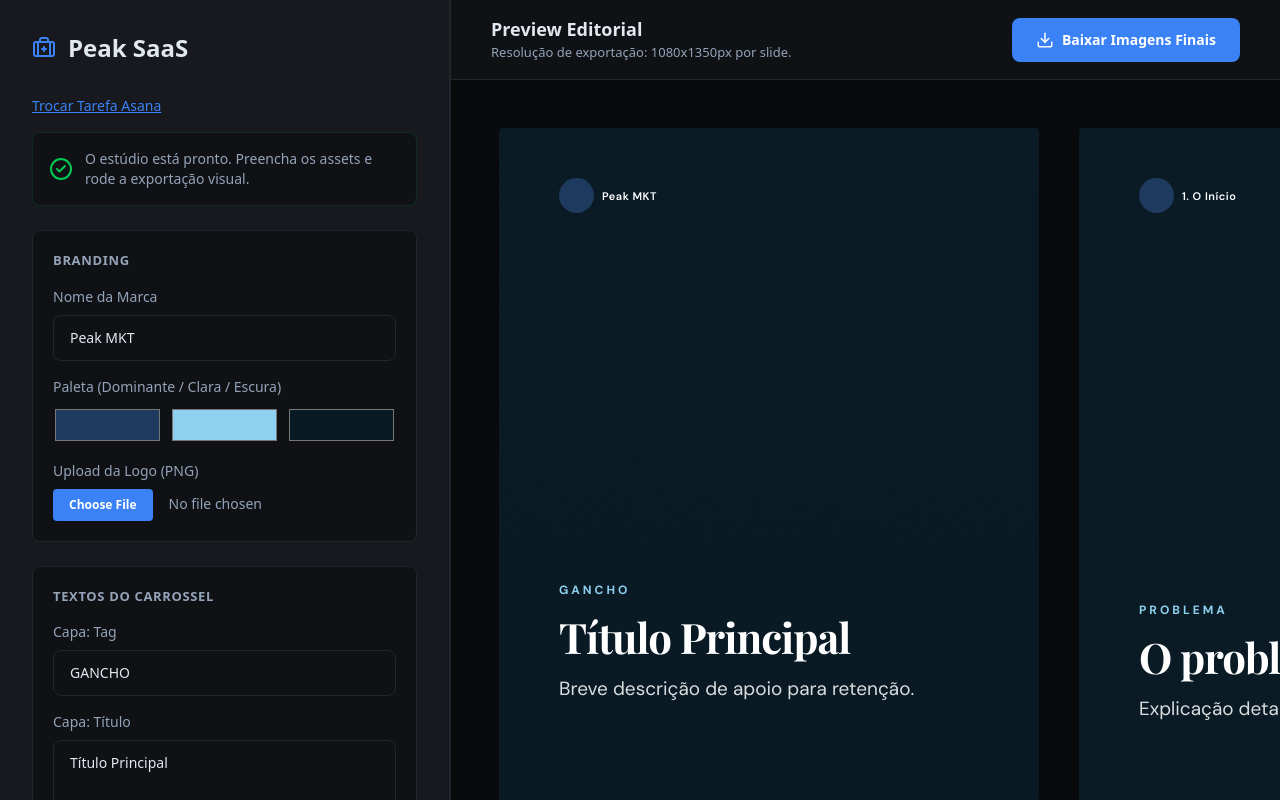
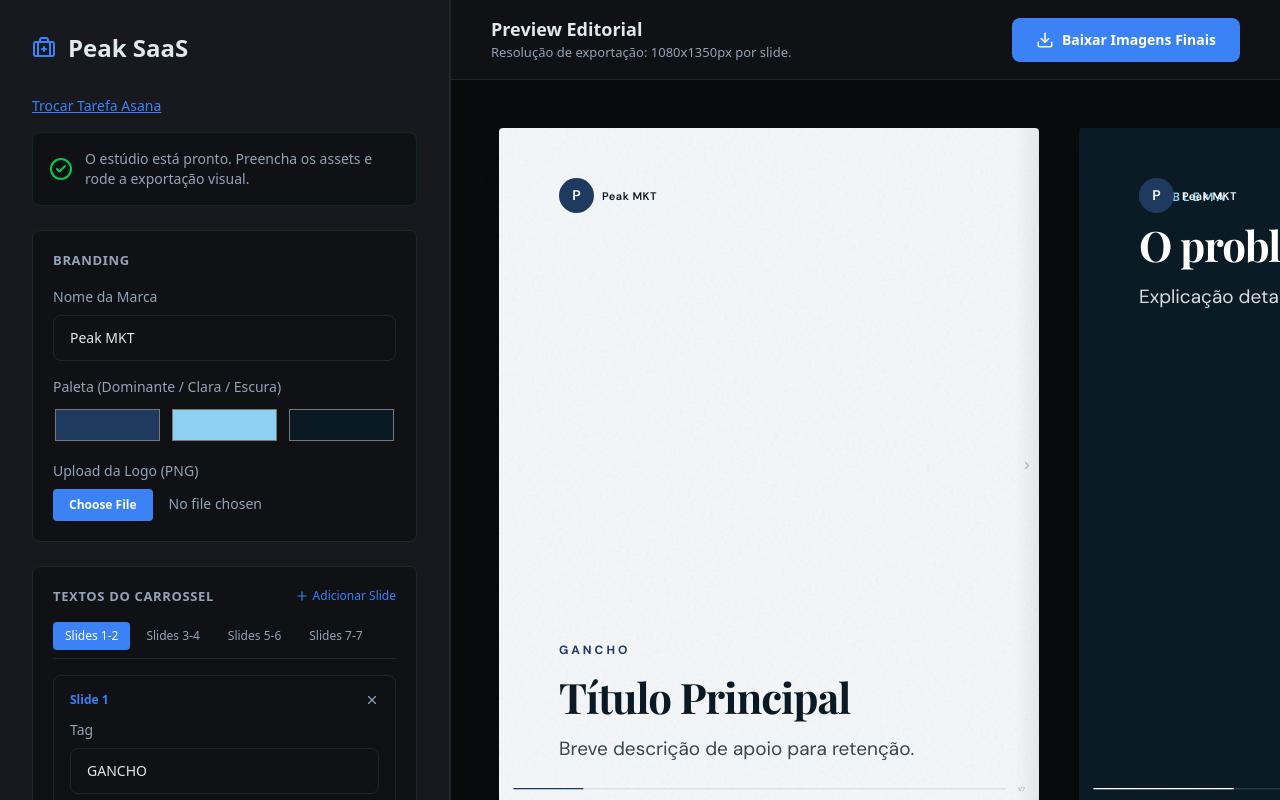
Before and after one commit to peakdigitalmkt-cloud/peak-carousel-saas, a Next.js app: page / in a window 1280 px wide. Both pictures are taken after a click on the button "Entrar no Estúdio Vazio". Built offline with nearby package versions, Linux system fonts and the light colour scheme; a web font is replaced by a local one.

Commit message:
feat: improvements carousel editor - logo upload, progress bar, dynamic tabs, aesthetic improvements

```diff
--- a/src/app/globals.css
+++ b/src/app/globals.css
@@ -85,7 +85,7 @@ body {
 .slide-light::before { opacity: 0.08; mix-blend-mode: multiply; }
 
 .slide-center { justify-content: center; text-align: center; align-items: center; }
-.slide-bottom { justify-content: flex-end; padding-bottom: 200px; }
+.slide-bottom { justify-content: flex-end; padding-bottom: 80px; }
 
 /* Tipografia Editorial Vercel-ready */
 .slide-tag {
@@ -194,3 +194,113 @@ body {
   position: relative;
   z-index: 5;
 }
+
+/* Barra de Progresso */
+.progress-bar {
+  position: absolute;
+  bottom: 0;
+  left: 0;
+  right: 0;
+  padding: 16px 28px 20px;
+  z-index: 10;
+  display: flex;
+  align-items: center;
+  gap: 10px;
+}
+
+.slide-light .progress-bar {
+  background: transparent;
+}
+
+.slide-dark .progress-bar {
+  background: transparent;
+}
+
+.progress-track {
+  flex: 1;
+  height: 3px;
+  border-radius: 2px;
+  overflow: hidden;
+}
+
+.slide-light .progress-track {
+  background: rgba(0,0,0,0.08);
+}
+
+.slide-dark .progress-track {
+  background: rgba(255,255,255,0.12);
+}
+
+.progress-fill {
+  height: 100%;
+  border-radius: 2px;
+  transition: width 0.3s ease;
+}
+
+.slide-light .progress-fill {
+  background: var(--brand-primary);
+}
+
+.slide-dark .progress-fill {
+  background: #fff;
+}
+
+.progress-label {
+  font-size: 11px;
+  font-weight: 500;
+  font-family: 'DM Sans', sans-serif;
+  min-width: 28px;
+  text-align: right;
+}
+
+.slide-light .progress-label {
+  color: rgba(0,0,0,0.3);
+}
+
+.slide-dark .progress-label {
+  color: rgba(255,255,255,0.4);
+}
+
+/* Seta de Arraste */
+.swipe-arrow {
+  position: absolute;
+  right: 0;
+  top: 0;
+  bottom: 0;
+  width: 48px;
+  z-index: 9;
+  display: flex;
+  align-items: center;
+  justify-content: center;
+}
+
+.slide-light .swipe-arrow {
+  background: linear-gradient(to right, transparent, rgba(0,0,0,0.06));
+  color: rgba(0,0,0,0.25);
+}
+
+.slide-dark .swipe-arrow {
+  background: linear-gradient(to right, transparent, rgba(255,255,255,0.08));
+  color: rgba(255,255,255,0.35);
+}
+
+/* Logo com inicial */
+.logo-initial {
+  width: 100%;
+  height: 100%;
+  display: flex;
+  align-items: center;
+  justify-content: center;
+  font-family: 'DM Sans', sans-serif;
+  font-size: 28px;
+  font-weight: 600;
+  color: #fff;
+}
+
+/* Photo overlay light */
+.photo-overlay-light {
+  position: absolute;
+  inset: 0;
+  background: linear-gradient(180deg, rgba(244,247,249,0) 0%, rgba(244,247,249,0.8) 80%, rgba(244,247,249,1) 100%);
+  z-index: 1;
+}
--- a/src/app/page.tsx
+++ b/src/app/page.tsx
@@ -1,38 +1,68 @@
 "use client";
 
-import React, { useState, useRef } from 'react';
+import React, { useState, useRef, useEffect } from 'react';
 import { toPng } from 'html-to-image';
-import { Download, Upload, BriefcaseMedical, CheckCircle2, Link2 } from 'lucide-react';
+import { Download, Upload, BriefcaseMedical, CheckCircle2, Link2, ChevronLeft, ChevronRight, Plus, X } from 'lucide-react';
+
+interface Slide {
+  tag: string;
+  title: string;
+  desc: string;
+}
+
+interface CarouselData {
+  logo: string;
+  logoData: string;
+  brandName: string;
+  colorPrimary: string;
+  colorLight: string;
+  colorDark: string;
+  heroPhoto: string;
+  slides: Slide[];
+}
+
+const DEFAULT_SLIDES: Slide[] = [
+  { tag: 'GANCHO', title: 'Título Principal', desc: 'Breve descrição de apoio para retenção.' },
+  { tag: 'PROBLEMA', title: 'O problema', desc: 'Explicação detalhada da dor.' },
+  { tag: 'SOLUÇÃO', title: 'A resposta', desc: 'O que resolve o problema.' },
+  { tag: 'RECUROS', title: 'O que você recebe', desc: 'Lista de features e benefícios.' },
+  { tag: 'DETALHES', title: 'Profundidade', desc: 'Personalização e diferenciais.' },
+  { tag: 'COMO FUNCIONA', title: 'Passo a passo', desc: 'Fluxo de trabalho.' },
+  { tag: 'CTA', title: 'Chamada para ação', desc: 'último slide com CTA claro.' },
+];
 
 export default function Home() {
   const [asanaUrl, setAsanaUrl] = useState('');
   const [asanaToken, setAsanaToken] = useState('');
   const [isLoading, setIsLoading] = useState(false);
   const [isConnected, setIsConnected] = useState(false);
+  const [activeTab, setActiveTab] = useState(0);
+  const [totalTabs, setTotalTabs] = useState(1);
 
-  // Load token from local storage on mount
   React.useEffect(() => {
     const saved = localStorage.getItem('peak_asana_token');
     if (saved) setAsanaToken(saved);
   }, []);
 
-  // Carousel Data
-  const [data, setData] = useState({
+  const [data, setData] = useState<CarouselData>({
     logo: '',
+    logoData: '',
     brandName: 'Peak MKT',
     colorPrimary: '#1e3a5f',
     colorLight: '#8ed0f0',
     colorDark: '#091a24',
     heroPhoto: '',
-    heroTag: 'GANCHO',
-    heroTitle: 'Título Principal',
-    heroDesc: 'Breve descrição de apoio para retenção.',
-    slide2Tag: 'PROBLEMA',
-    slide2Title: 'O problema',
-    slide2Desc: 'Explicação detalhada da dor.',
+    slides: [...DEFAULT_SLIDES],
   });
 
   const carouselRef = useRef<HTMLDivElement>(null);
+
+  useEffect(() => {
+    const slideCount = data.slides.length;
+    const tabs = Math.ceil(slideCount / 2);
+    setTotalTabs(tabs);
+    if (activeTab >= tabs) setActiveTab(Math.max(0, tabs - 1));
+  }, [data.slides.length]);
 
   const fetchAsanaTask = async () => {
     if (!asanaUrl) return alert('Cole a URL da tarefa do Asana primeiro.');
@@ -68,10 +98,32 @@ export default function Home() {
       const task = responseBody.data;
       if (!task) return alert('Tarefa não encontrada.');
 
+      // Parse description to extract slides
+      const notes = task.notes || '';
+      const lines = notes.split('\n').filter((l: string) => l.trim());
+
+      // Extract slide info from description
+      let extractedSlides: Slide[] = [];
+      if (lines.length > 0) {
+        // First line is title
+        const title = task.name;
+        const desc = lines.slice(0, 3).join('\n');
+
+        // Try to parse structured content
+        extractedSlides = [
+          { tag: 'GANCHO', title, desc },
+          ...lines.slice(1, 7).map((line: string, i: number) => ({
+            tag: `SLIDE ${i + 2}`,
+            title: line.substring(0, 50),
+            desc: line,
+          }))
+        ];
+      }
+
       setData({
         ...data,
-        heroTitle: task.name,
-        heroDesc: task.notes?.split('\n')[0] || 'Descrição extraída da tarefa',
+        brandName: task.name.split(' - ')[0] || 'Peak MKT',
+        slides: extractedSlides.length > 0 ? extractedSlides : [...DEFAULT_SLIDES],
       });
       setIsConnected(true);
 
@@ -199,44 +251,111 @@ export default function Home() {
                     accept="image/*"
                     className="w-full text-sm text-[var(--text-muted)] file:mr-4 file:py-2 file:px-4 file:rounded file:border-0 file:text-xs file:font-semibold file:bg-[var(--accent)] file:text-white hover:file:bg-[var(--accent-hover)] cursor-pointer"
                     onChange={e => {
-                      if (e.target.files?.[0]) setData({...data, logo: URL.createObjectURL(e.target.files[0])});
+                      const file = e.target.files?.[0];
+                      if (file) {
+                        const reader = new FileReader();
+                        reader.onload = (ev) => {
+                          setData({...data, logo: ev.target?.result as string});
+                        };
+                        reader.readAsDataURL(file);
+                      }
                     }}
                   />
                 </div>
               </div>
             </div>
 
-            {/* Slides Editor */}
+            {/* Slides Editor com abas dinâmicas */}
             <div className="bg-[var(--background)] border border-[var(--border)] p-5 rounded-lg">
-              <h3 className="text-[13px] uppercase tracking-wider font-bold text-[var(--text-muted)] mb-4">Textos do Carrossel</h3>
+              <div className="flex items-center justify-between mb-4">
+                <h3 className="text-[13px] uppercase tracking-wider font-bold text-[var(--text-muted)]">Textos do Carrossel</h3>
+                <button
+                  onClick={() => setData({...data, slides: [...data.slides, { tag: 'SLIDE', title: 'Novo Slide', desc: 'Descrição' }]})}
+                  className="flex items-center gap-1 text-xs text-[var(--accent)] hover:text-[var(--accent-hover)]"
+                >
+                  <Plus size={14} /> Adicionar Slide
+                </button>
+              </div>
+
+              {/* Abas dinâmicas */}
+              {totalTabs > 1 && (
+                <div className="flex items-center gap-1 mb-4 border-b border-[var(--border)] pb-2">
+                  {Array.from({ length: totalTabs }).map((_, i) => (
+                    <button
+                      key={i}
+                      onClick={() => setActiveTab(i)}
+                      className={`px-3 py-1.5 text-xs rounded transition-colors ${
+                        activeTab === i
+                          ? 'bg-[var(--accent)] text-white'
+                          : 'text-[var(--text-muted)] hover:text-[var(--text)]'
+                      }`}
+                    >
+                      Slides {i * 2 + 1}-{Math.min(i * 2 + 2, data.slides.length)}
+                    </button>
+                  ))}
+                </div>
+              )}
+
               <div className="space-y-4">
+                {data.slides.slice(activeTab * 2, activeTab * 2 + 2).map((slide, idx) => {
+                  const globalIdx = activeTab * 2 + idx;
+                  return (
+                    <div key={globalIdx} className="border border-[var(--border)] rounded-lg p-4">
+                      <div className="flex items-center justify-between mb-3">
+                        <span className="text-xs font-semibold text-[var(--accent)]">Slide {globalIdx + 1}</span>
+                        {data.slides.length > 2 && (
+                          <button
+                            onClick={() => {
+                              const newSlides = data.slides.filter((_, i) => i !== globalIdx);
+                              setData({...data, slides: newSlides});
+                            }}
+                            className="text-[var(--text-muted)] hover:text-red-400"
+                          >
+                            <X size={14} />
+                          </button>
+                        )}
+                      </div>
+                      <div className="space-y-3">
                         <div>
-                  <label className="peak-ui-label">Capa: Tag</label>
-                  <input value={data.heroTag} onChange={e => setData({...data, heroTag: e.target.value})} className="peak-ui-input" />
+                          <label className="peak-ui-label text-xs">Tag</label>
+                          <input
+                            value={slide.tag}
+                            onChange={e => {
+                              const newSlides = [...data.slides];
+                              newSlides[globalIdx] = {...slide, tag: e.target.value};
+                              setData({...data, slides: newSlides});
+                            }}
+                            className="peak-ui-input text-sm"
+                          />
                         </div>
                         <div>
-                  <label className="peak-ui-label">Capa: Título</label>
-                  <textarea value={data.heroTitle} onChange={e => setData({...data, heroTitle: e.target.value})} className="peak-ui-input h-20 resize-none" />
+                          <label className="peak-ui-label text-xs">Título</label>
+                          <textarea
+                            value={slide.title}
+                            onChange={e => {
+                              const newSlides = [...data.slides];
+                              newSlides[globalIdx] = {...slide, title: e.target.value};
+                              setData({...data, slides: newSlides});
+                            }}
+                            className="peak-ui-input h-16 resize-none text-sm"
+                          />
                         </div>
                         <div>
-                  <label className="peak-ui-label">Capa: Fundo</label>
-                  <input
-                    type="file"
-                    accept="image/*"
-                    className="w-full text-sm text-[var(--text-muted)] file:mr-4 file:py-2 file:px-4 file:rounded file:border-0 file:text-xs file:font-semibold file:bg-[var(--border)] file:text-white"
+                          <label className="peak-ui-label text-xs">Descrição</label>
+                          <textarea
+                            value={slide.desc}
                             onChange={e => {
-                      if (e.target.files?.[0]) setData({...data, heroPhoto: URL.createObjectURL(e.target.files[0])});
+                              const newSlides = [...data.slides];
+                              newSlides[globalIdx] = {...slide, desc: e.target.value};
+                              setData({...data, slides: newSlides});
                             }}
+                            className="peak-ui-input h-20 resize-none text-sm"
                           />
                         </div>
-
-                <div className="border-t border-[var(--border)] pt-4 mt-4">
-                  <label className="peak-ui-label">Slide 2: Tag</label>
-                  <input value={data.slide2Tag} onChange={e => setData({...data, slide2Tag: e.target.value})} className="peak-ui-input mb-3" />
-
-                  <label className="peak-ui-label">Slide 2: Título</label>
-                  <textarea value={data.slide2Title} onChange={e => setData({...data, slide2Title: e.target.value})} className="peak-ui-input h-20 resize-none" />
                       </div>
+                    </div>
+                  );
+                })}
               </div>
             </div>
 
@@ -265,42 +384,63 @@ export default function Home() {
             </div>
           ) : (
             <div className="flex gap-10" ref={carouselRef} style={themeVars}>
+              {data.slides.map((slide, idx) => {
+                const isLight = idx % 2 === 0;
+                const isLast = idx === data.slides.length - 1;
+                const progressPct = ((idx + 1) / data.slides.length) * 100;
 
-              {/* SLIDE 1 (DARK) */}
-              <div className="slide-wrapper relative w-[540px] h-[675px] shrink-0 overflow-hidden shadow-2xl rounded-sm">
-                <div className="slide slide-dark slide-bottom" style={{ transform: 'scale(0.5)', transformOrigin: 'top left' }}>
-                  {data.heroPhoto && <div className="photo-mask" style={{ backgroundImage: `url(${data.heroPhoto})` }} />}
-                  <div className="photo-overlay-dark" />
+                return (
+                  <div key={idx} className="slide-wrapper relative w-[540px] h-[675px] shrink-0 overflow-hidden shadow-2xl rounded-sm">
+                    <div
+                      className={`slide ${isLight ? 'slide-light' : 'slide-dark'} ${idx === 0 ? 'slide-bottom' : ''}`}
+                      style={{ transform: 'scale(0.5)', transformOrigin: 'top left' }}
+                    >
+                      {idx === 0 && data.heroPhoto && (
+                        <>
+                          <div className="photo-mask" style={{ backgroundImage: `url(${data.heroPhoto})` }} />
+                          <div className={`photo-overlay-${isLight ? 'light' : 'dark'}`} />
+                        </>
+                      )}
+
                       {data.logo && <div className="watermark" style={{ backgroundImage: `url(${data.logo})` }} />}
 
                       <div className="slide-logo">
-                    <div className="logo-circle" style={{ backgroundImage: data.logo ? `url(${data.logo})` : 'none' }} />
+                        <div
+                          className="logo-circle"
+                          style={{
+                            backgroundImage: data.logo ? `url(${data.logo})` : 'none',
+                            backgroundColor: data.logo ? 'transparent' : data.colorPrimary
+                          }}
+                        >
+                          {!data.logo && <span className="logo-initial">{data.brandName.charAt(0)}</span>}
+                        </div>
                         <div className="logo-text">{data.brandName}</div>
                       </div>
 
-                  <span className="slide-tag">{data.heroTag}</span>
-                  <h2 className="slide-title whitespace-pre-wrap">{data.heroTitle}</h2>
-                  <p className="slide-text max-w-[800px] leading-relaxed">{data.heroDesc}</p>
+                      <span className="slide-tag">{slide.tag}</span>
+                      <h2 className="slide-title whitespace-pre-wrap">{slide.title}</h2>
+                      <p className="slide-text max-w-[800px] leading-relaxed">{slide.desc}</p>
+
+                      {/* Barra de Progresso */}
+                      <div className="progress-bar">
+                        <div className="progress-track">
+                          <div className="progress-fill" style={{ width: `${progressPct}%` }} />
+                        </div>
+                        <span className="progress-label">{idx + 1}/{data.slides.length}</span>
+                      </div>
+
+                      {/* Seta de Arraste (não mostra no último slide) */}
+                      {!isLast && (
+                        <div className="swipe-arrow">
+                          <svg width="24" height="24" viewBox="0 0 24 24" fill="none">
+                            <path d="M9 6l6 6-6 6" stroke="currentColor" strokeWidth="2.5" strokeLinecap="round" strokeLinejoin="round"/>
+                          </svg>
+                        </div>
+                      )}
                     </div>
                   </div>
-
-              {/* SLIDE 2 (DARK) */}
-              <div className="slide-wrapper relative w-[540px] h-[675px] shrink-0 overflow-hidden shadow-2xl rounded-sm">
-                <div className="slide slide-dark" style={{ transform: 'scale(0.5)', transformOrigin: 'top left' }}>
-                  {data.logo && <div className="watermark" style={{ backgroundImage: `url(${data.logo})` }} />}
-                  <div className="slide-logo">
-                    <div className="logo-circle" style={{ backgroundImage: data.logo ? `url(${data.logo})` : 'none' }} />
-                    <div className="logo-text">1. O Início</div>
-                  </div>
-
-                  <div className="mt-auto mb-10">
-                    <span className="slide-tag">{data.slide2Tag}</span>
-                    <h2 className="slide-title whitespace-pre-wrap text-[74px]">{data.slide2Title}</h2>
-                    <p className="slide-text max-w-[800px] leading-relaxed">{data.slide2Desc}</p>
-                  </div>
-                </div>
-              </div>
-
+                );
+              })}
             </div>
           )}
         </div>
```
Lines whose indentation alone changed are shown as unchanged.
